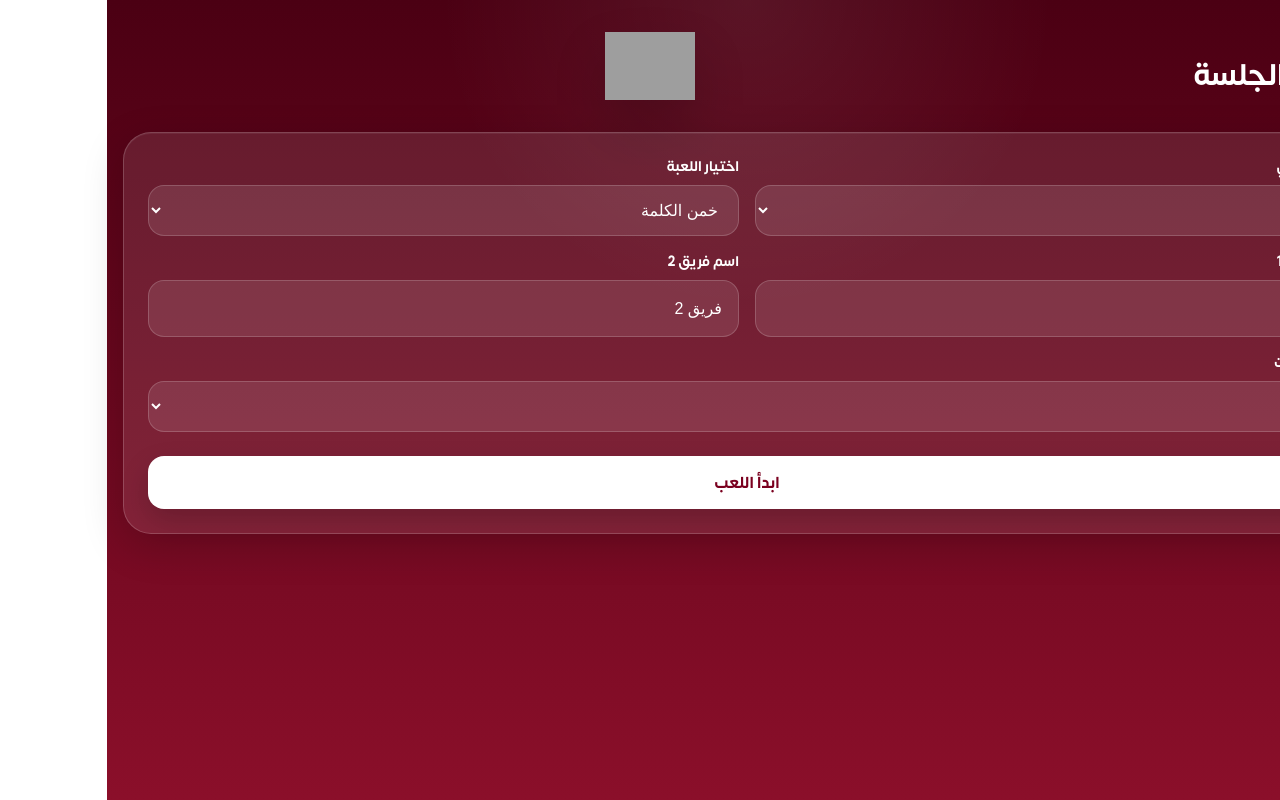
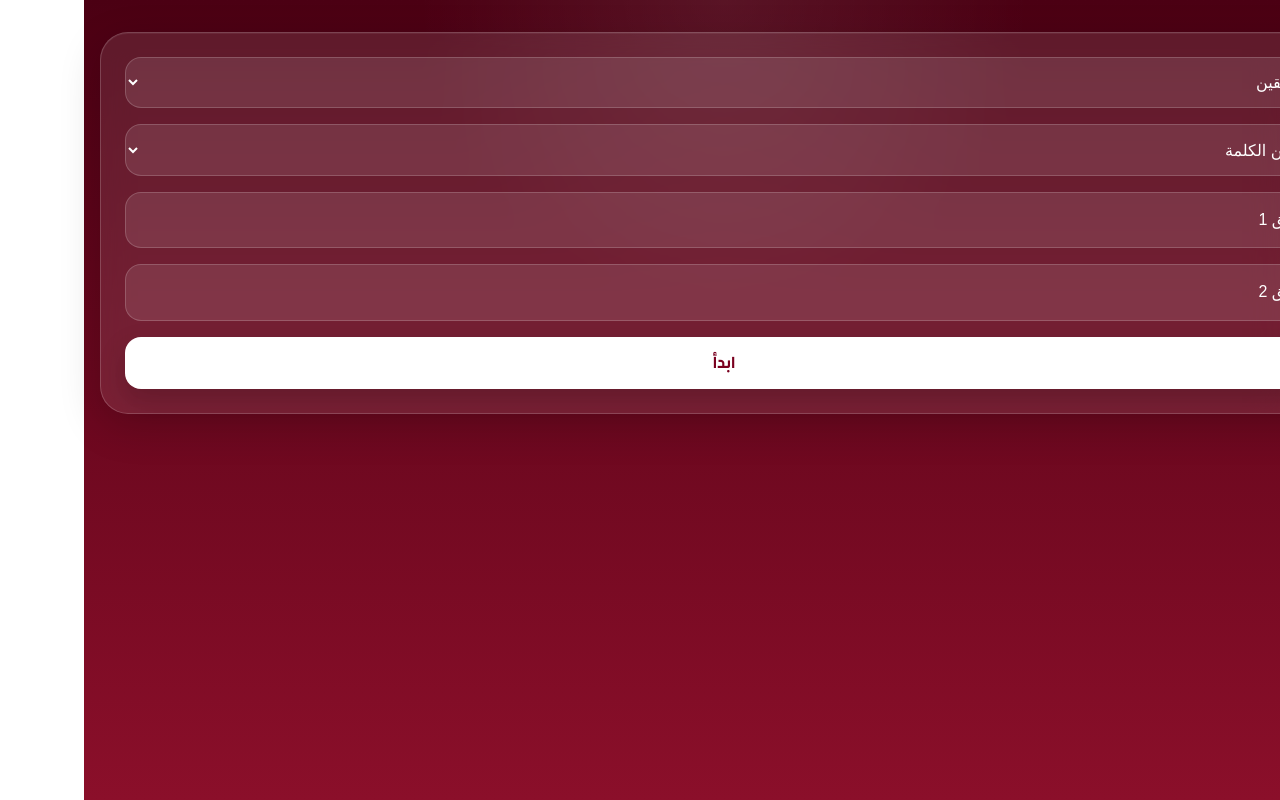
Before and after one commit to heelpeeri/khalnelab, a Next.js app: page /match in a window 1280 px wide. Built offline with nearby package versions, Linux system fonts and the light colour scheme; grey boxes are pictures that could not be loaded; a web font is replaced by a local one.

Commit message:
Update page.tsx

```diff
--- a/src/app/match/page.tsx
+++ b/src/app/match/page.tsx
@@ -1,35 +1,27 @@
 'use client';
 
 import { useEffect, useState } from "react";
+import { motion } from "framer-motion";
+
 import { GlassCard } from "@/components/GlassCard";
 import { Logo } from "@/components/Logo";
+
 import WordGame from "@/components/match/WordGame";
 import ProverbGame from "@/components/match/ProverbGame";
 import CategoriesGame from "@/components/match/CategoriesGame";
 import ScrambleGame from "@/components/match/ScrambleGame";
+import { WheelGame } from "@/components/match/WheelGame";
 
-type GameType = "word" | "draw" | "categories" | "scramble";
+type GameType = "word" | "draw" | "categories" | "scramble" | "wheel";
 type PlayMode = "solo" | "teams";
 type WinnerType = "side1" | "side2" | "none";
 
-function MatchupBadge({
-  side1,
-  side2,
-}: {
-  side1: string;
-  side2: string;
-}) {
+function MatchupBadge({ side1, side2 }: { side1: string; side2: string }) {
   return (
-    <div className="inline-flex items-center justify-center gap-3 rounded-2xl border border-white/20 bg-white/10 px-5 py-3 text-lg shadow-lg backdrop-blur-md">
-      <span className="rounded-xl bg-white/15 px-3 py-1 font-bold text-white">
-        {side1}
-      </span>
-
-      <span className="text-sm font-medium text-white/65">ضد</span>
-
-      <span className="rounded-xl bg-white/15 px-3 py-1 font-bold text-white">
-        {side2}
-      </span>
+    <div className="inline-flex items-center gap-3 rounded-2xl border border-white/20 bg-white/10 px-5 py-3">
+      <span className="bg-white/15 px-3 py-1 rounded-xl font-bold">{side1}</span>
+      <span className="text-white/60">ضد</span>
+      <span className="bg-white/15 px-3 py-1 rounded-xl font-bold">{side2}</span>
     </div>
   );
 }
@@ -54,22 +46,17 @@ export default function MatchPage() {
   useEffect(() => {
     const params = new URLSearchParams(window.location.search);
     const game = params.get("game");
-    if (game === "word" || game === "draw" || game === "categories" || game === "scramble") {
+    if (game === "word" || game === "draw" || game === "categories" || game === "scramble" || game === "wheel") {
       setSelectedGame(game);
     }
   }, []);
-
-  const side1Label = mode === "teams" ? "اسم فريق 1" : "اسم اللاعب 1";
-  const side2Label = mode === "teams" ? "اسم فريق 2" : "اسم اللاعب 2";
-  const currentTurnLabel = mode === "teams" ? "دور الفريق" : "دور اللاعب";
-  const winnerQuestionLabel =
-    mode === "teams" ? "اختر الجهة الفائزة في هذه الجولة" : "اختر الفائز في هذه الجولة";
 
   function getGameTitle(game: GameType) {
     if (game === "word") return "خمن الكلمة";
     if (game === "draw") return "خمن المثل";
     if (game === "scramble") return "حروف بالخلاط";
-    return "إنسان حيوان نبات جماد بلاد";
+    if (game === "wheel") return "لف وخمن";
+    return "إنسان حيوان نبات جماد";
   }
 
   function startGame() {
@@ -89,10 +76,7 @@ export default function MatchPage() {
   }
 
   function endRound(winner?: WinnerType) {
-    if (winner) {
-      chooseWinner(winner);
-      return;
-    }
+    if (winner) return chooseWinner(winner);
     setShowWinnerModal(true);
   }
 
@@ -122,8 +106,6 @@ export default function MatchPage() {
     setRoundSeed(1);
   }
 
-  const currentTurnName = currentRound % 2 === 1 ? side1 : side2;
-
   const currentGameBoard =
     selectedGame === "word" ? (
       <WordGame onRoundEnd={endRound} roundKey={roundSeed} />
@@ -143,6 +125,13 @@ export default function MatchPage() {
         onRoundEnd={endRound}
         roundKey={roundSeed}
       />
+    ) : selectedGame === "wheel" ? (
+      <WheelGame
+        side1Name={side1}
+        side2Name={side2}
+        onRoundEnd={endRound}
+        roundKey={roundSeed}
+      />
     ) : (
       <CategoriesGame
         mode={mode}
@@ -154,226 +143,92 @@ export default function MatchPage() {
     );
 
   return (
-    <main className="animate-fade-in-up min-h-screen px-4 py-8 text-white">
-      <div className="mx-auto max-w-[1600px]">
-        <div className="mb-8 flex items-center justify-between gap-4">
-          <div className="animate-fade-in-up">
-            <p className="text-sm text-white/70">وضع اللعب</p>
-            <h1 className="text-3xl font-black">تحدي الجلسة</h1>
-          </div>
-          <Logo size={90} />
-        </div>
+    <motion.main
+      initial={{ opacity: 0, y: 40 }}
+      animate={{ opacity: 1, y: 0 }}
+      className="min-h-screen px-4 py-8 text-white"
+    >
+      <div className="mx-auto max-w-7xl">
 
         {!started && (
-          <GlassCard className="panel-animated p-6">
-            <div className="grid gap-4 md:grid-cols-2">
-              <div>
-                <label className="mb-2 block text-sm font-bold">نوع التحدي</label>
-                <select
-                  value={mode}
-                  onChange={(e) => {
-                    const nextMode = e.target.value as PlayMode;
-                    setMode(nextMode);
-                    setSide1(nextMode === "teams" ? "فريق 1" : "لاعب 1");
-                    setSide2(nextMode === "teams" ? "فريق 2" : "لاعب 2");
-                  }}
-                  className="input"
-                >
+          <GlassCard className="p-6 space-y-4">
+
+            <select value={mode} onChange={(e) => setMode(e.target.value as PlayMode)} className="input">
               <option value="teams">فريقين</option>
               <option value="solo">فردي</option>
             </select>
-              </div>
 
-              <div>
-                <label className="mb-2 block text-sm font-bold">اختيار اللعبة</label>
-                <select
-                  value={selectedGame}
-                  onChange={(e) => setSelectedGame(e.target.value as GameType)}
-                  className="input"
-                >
+            <select value={selectedGame} onChange={(e) => setSelectedGame(e.target.value as GameType)} className="input">
               <option value="word">خمن الكلمة</option>
               <option value="draw">خمن المثل</option>
-                  <option value="categories">إنسان حيوان نبات جماد بلاد</option>
+              <option value="categories">إنسان حيوان نبات جماد</option>
               <option value="scramble">حروف بالخلاط</option>
+              <option value="wheel">لف وخمن</option>
             </select>
-              </div>
-            </div>
 
-            <div className="mt-4 grid gap-4 md:grid-cols-2">
-              <div>
-                <label className="mb-2 block text-sm font-bold">{side1Label}</label>
-                <input
-                  value={side1}
-                  onChange={(e) => setSide1(e.target.value)}
-                  className="input"
-                  placeholder={mode === "teams" ? "مثال: الصقور" : "مثال: محمد"}
-                />
-              </div>
+            <input value={side1} onChange={(e) => setSide1(e.target.value)} className="input" />
+            <input value={side2} onChange={(e) => setSide2(e.target.value)} className="input" />
 
-              <div>
-                <label className="mb-2 block text-sm font-bold">{side2Label}</label>
-                <input
-                  value={side2}
-                  onChange={(e) => setSide2(e.target.value)}
-                  className="input"
-                  placeholder={mode === "teams" ? "مثال: الذئاب" : "مثال: خالد"}
-                />
-              </div>
-            </div>
+            <button onClick={startGame} className="btn-primary w-full active:scale-95">
+              ابدأ
+            </button>
 
-            <div className="mt-4">
-              <label className="mb-2 block text-sm font-bold">عدد الجولات</label>
-              <select
-                value={rounds}
-                onChange={(e) => setRounds(Number(e.target.value))}
-                className="input"
-              >
-                <option value={1}>1</option>
-                <option value={3}>3</option>
-                <option value={5}>5</option>
-              </select>
-            </div>
-
-            <button onClick={startGame} className="btn-primary mt-6 w-full">
-              ابدأ اللعب
-            </button>
           </GlassCard>
         )}
 
         {started && !gameEnded && (
-          <div className="grid gap-6 lg:grid-cols-[minmax(0,1fr)_360px]">
-            <div>
+          <div className="space-y-6">
+
             {roundReady ? (
-                <GlassCard className="panel-animated min-h-[780px] p-8 text-center">
-                  <div className="flex h-full min-h-[700px] flex-col items-center justify-center">
-                    <p className="text-sm text-white/70">الجولة القادمة</p>
+              <GlassCard className="p-8 text-center">
+                <motion.h2
+                  initial={{ scale: 0.7 }}
+                  animate={{ scale: 1 }}
+                  className="text-4xl font-black"
+                >
+                  الجولة {currentRound}
+                </motion.h2>
 
-                    <h2 className="mt-2 animate-pop-in text-4xl font-black">
-                      الجولة {currentRound}
-                    </h2>
+                <p className="mt-4">{getGameTitle(selectedGame)}</p>
 
-                    <p className="mt-4 text-xl text-white/80">
-                      اللعبة: {getGameTitle(selectedGame)}
-                    </p>
-
-                    <div className="mt-6">
+                <div className="mt-4">
                   <MatchupBadge side1={side1} side2={side2} />
                 </div>
 
-                    <p className="mt-4 text-lg text-white/70">
-                      {currentTurnLabel}: {currentTurnName}
-                    </p>
-
-                    <button
-                      type="button"
-                      onClick={beginRound}
-                      className="btn-primary mt-8"
-                    >
+                <button onClick={beginRound} className="btn-primary mt-6 active:scale-95">
                   ابدأ الجولة
                 </button>
-                  </div>
               </GlassCard>
             ) : (
               currentGameBoard
             )}
-            </div>
 
-            <GlassCard className="panel-animated p-6">
-              <h3 className="text-xl font-black">لوحة التحدي</h3>
-
-              <div className="mt-4 space-y-3">
-                <div className="rounded-2xl bg-white/10 p-4">
-                  <p className="text-sm text-white/70">الجولة</p>
-                  <p className="mt-1 text-3xl font-black">
-                    {currentRound} / {rounds}
-                  </p>
-                </div>
-
-                <div className="rounded-2xl bg-white/10 p-4">
-                  <p className="text-sm text-white/70">{currentTurnLabel}</p>
-                  <p className="mt-1 text-2xl font-black">{currentTurnName}</p>
-                </div>
-
-                <div className="rounded-2xl bg-white/10 p-4">
-                  <div className="flex items-center justify-between">
-                    <span>{side1}</span>
-                    <span className="font-black">{side1Score}</span>
-                  </div>
-                </div>
-
-                <div className="rounded-2xl bg-white/10 p-4">
-                  <div className="flex items-center justify-between">
-                    <span>{side2}</span>
-                    <span className="font-black">{side2Score}</span>
-                  </div>
-                </div>
-              </div>
-            </GlassCard>
           </div>
         )}
 
         {gameEnded && (
-          <GlassCard className="panel-animated p-8 text-center">
-            <h2 className="animate-winner-pop text-4xl font-black">🏆 انتهى التحدي</h2>
+          <GlassCard className="p-8 text-center">
 
-            <div className="mt-6 grid gap-4 md:grid-cols-2">
-              <div className="panel-animated rounded-3xl bg-white/10 p-5">
-                <p className="text-lg font-bold">{side1}</p>
-                <p className="mt-2 text-4xl font-black">{side1Score}</p>
-              </div>
+            <motion.h2
+              initial={{ scale: 0.6 }}
+              animate={{ scale: 1 }}
+              className="text-4xl font-black"
+            >
+              🏆 انتهى التحدي
+            </motion.h2>
 
-              <div className="panel-animated rounded-3xl bg-white/10 p-5">
-                <p className="text-lg font-bold">{side2}</p>
-                <p className="mt-2 text-4xl font-black">{side2Score}</p>
-              </div>
-            </div>
-
-            <p className="mt-6 text-2xl font-black">
-              {side1Score > side2Score
-                ? `الفائز: ${side1}`
-                : side2Score > side1Score
-                ? `الفائز: ${side2}`
-                : "تعادل"}
+            <p className="mt-4 text-2xl font-black">
+              {side1Score > side2Score ? side1 : side2}
             </p>
 
-            <button onClick={resetGame} className="btn-primary mt-8">
+            <button onClick={resetGame} className="btn-primary mt-6 active:scale-95">
               إعادة اللعب
             </button>
+
           </GlassCard>
         )}
+
       </div>
-
-      {showWinnerModal && (
-        <div className="fixed inset-0 z-50 flex items-center justify-center bg-black/50 px-4">
-          <div className="animate-winner-pop w-full max-w-md rounded-[32px] border border-white/20 bg-[#7a001f] p-6 text-center shadow-2xl">
-            <h3 className="animate-pop-in text-3xl font-black">🏆 مين فاز؟</h3>
-            <p className="mt-2 text-white/75">{winnerQuestionLabel}</p>
-
-            <div className="mt-6 space-y-3">
-              <button
-                onClick={() => chooseWinner("side1")}
-                className="btn-primary w-full"
-              >
-                {side1}
-              </button>
-
-              <button
-                onClick={() => chooseWinner("side2")}
-                className="btn-primary w-full"
-              >
-                {side2}
-              </button>
-
-              <button
-                onClick={() => chooseWinner("none")}
-                className="btn-secondary w-full"
-              >
-                لا أحد
-              </button>
-            </div>
-          </div>
-        </div>
-      )}
-    </main>
+    </motion.main>
   );
 }
```
Lines whose indentation alone changed are shown as unchanged.
